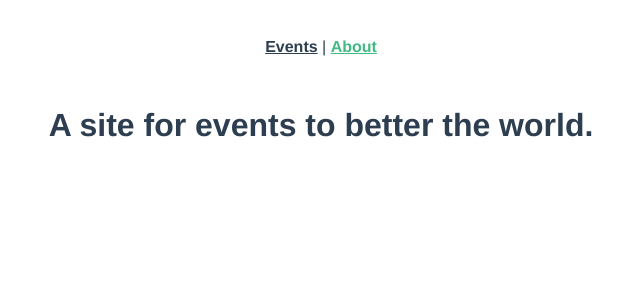
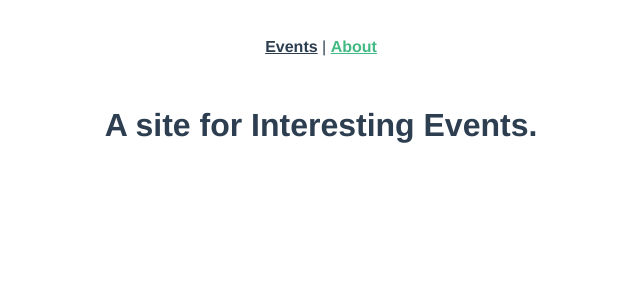
Before and after one commit to ndirpaya/vue-events, a Vue app: page /about in a window 1280 px wide. Shown: the top 300 px of the page, without its empty margins (319-959 px from the left). Built offline with nearby package versions, Linux system fonts and the light colour scheme.

Commit message:
minor edit to About view

```diff
--- a/src/views/About.vue
+++ b/src/views/About.vue
@@ -1,5 +1,5 @@
 <template>
   <div class="about">
-    <h1>A site for events to better the world.</h1>
+    <h1>A site for Interesting Events.</h1>
   </div>
 </template>
```
